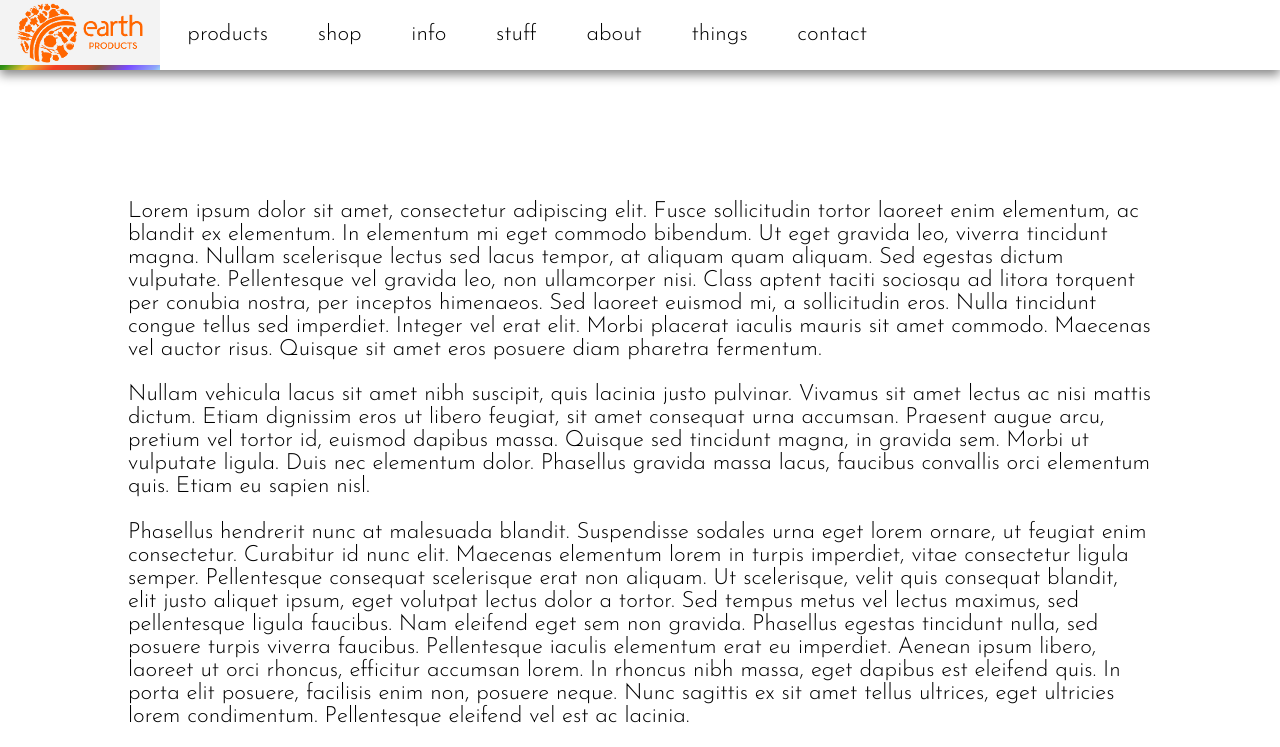
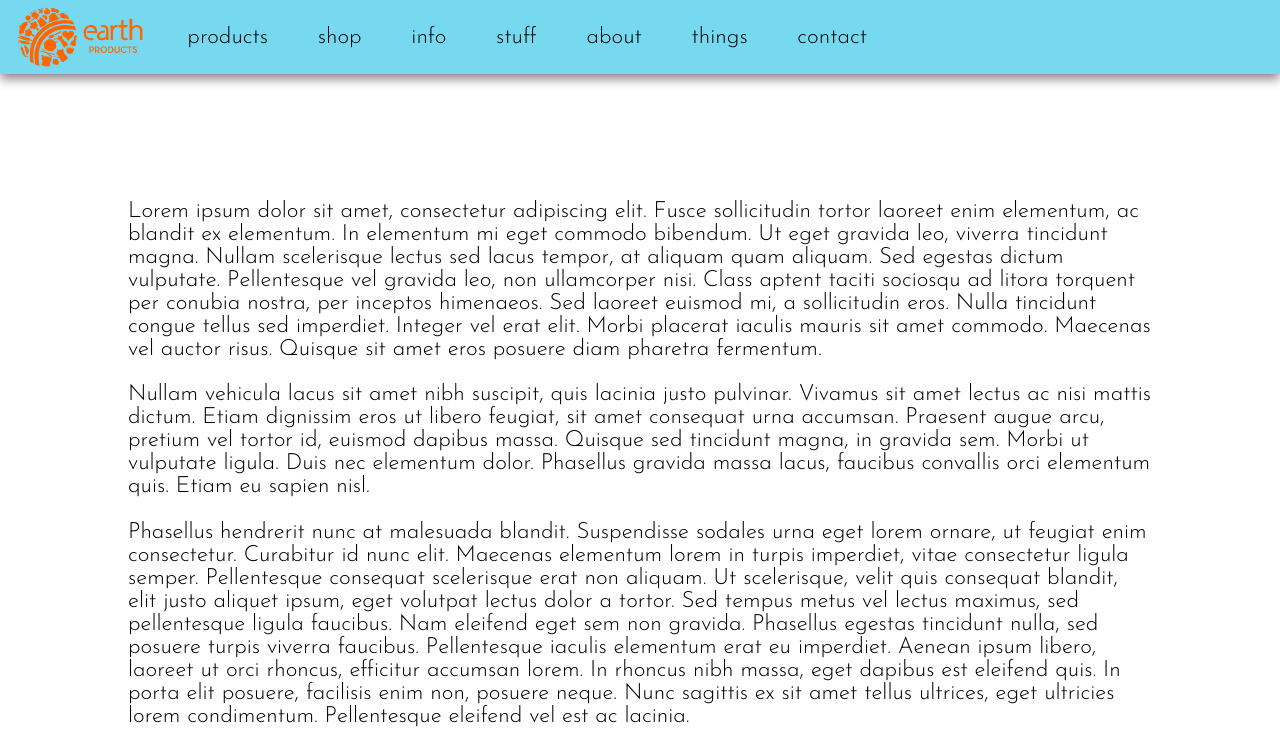
Before and after one commit to bhaj/ep-barebones-site, a website: page index.html in a window 1280 px wide. Shown: the top 747 px of the page. Drawn offline with Linux system fonts and the light colour scheme.

Commit message:
dlkfjsla

```diff
--- a/scss/styles.scss
+++ b/scss/styles.scss
@@ -17,7 +17,10 @@ html, body {
   top: 0;
   height: 70px;
   // background: rgba(0, 0, 0, 0.65);
-  background: white;
+  // background: #6ac1d5;
+  background: #77d9f0;
+  border-bottom: 2px solid #77d9f0;
+  border-top: 2px solid #77d9f0;
 }
 
 
@@ -45,20 +48,22 @@ li {
     // display: inline-block;
     // width: percentage(1/8);
     // width: 156px;
-    border-bottom: 5px solid transparent;
+    border-bottom: 1px solid transparent;
+    border-top: 1px solid transparent;
     text-align: center;
 }
 
 li, ul {
-    height: 65px;
+    height: 68px;
     line-height: 70px;
     padding: 0;
     margin: 0;
 }
 .mbutton:hover {
-    border-bottom: 5px solid black;
-    border-image: url(/img/Untitled.png) 50 round;
-    background: rgba(215,215,215,0.3);
+    border-bottom: 1px solid #77d9f0;
+    border-top: 1px solid #77d9f0;
+    // border-image: url(/img/Untitled.png) 50 round;
+    // background: rgba(215,215,215,0.3);
 }
 .logo {
   background-image: url(/img/logo.png);
@@ -67,9 +72,10 @@ li, ul {
   width: percentage(1/8);
 }
 .logo:hover {
-  border-bottom: 5px solid black;
-  border-image: url(/img/Untitled.png) 50 round;
-  background: rgba(215,215,215,0.3);
+  border-bottom: 1px solid #77d9f0;
+  border-top: 1px solid #77d9f0;
+  // border-image: url(/img/Untitled.png) 50 round;
+  // background: rgba(215,215,215,0.3);
   background-image: url(/img/logo.png);
   background-repeat: no-repeat;
   background-position: center;
```
Also changed, not shown: styles.css.
